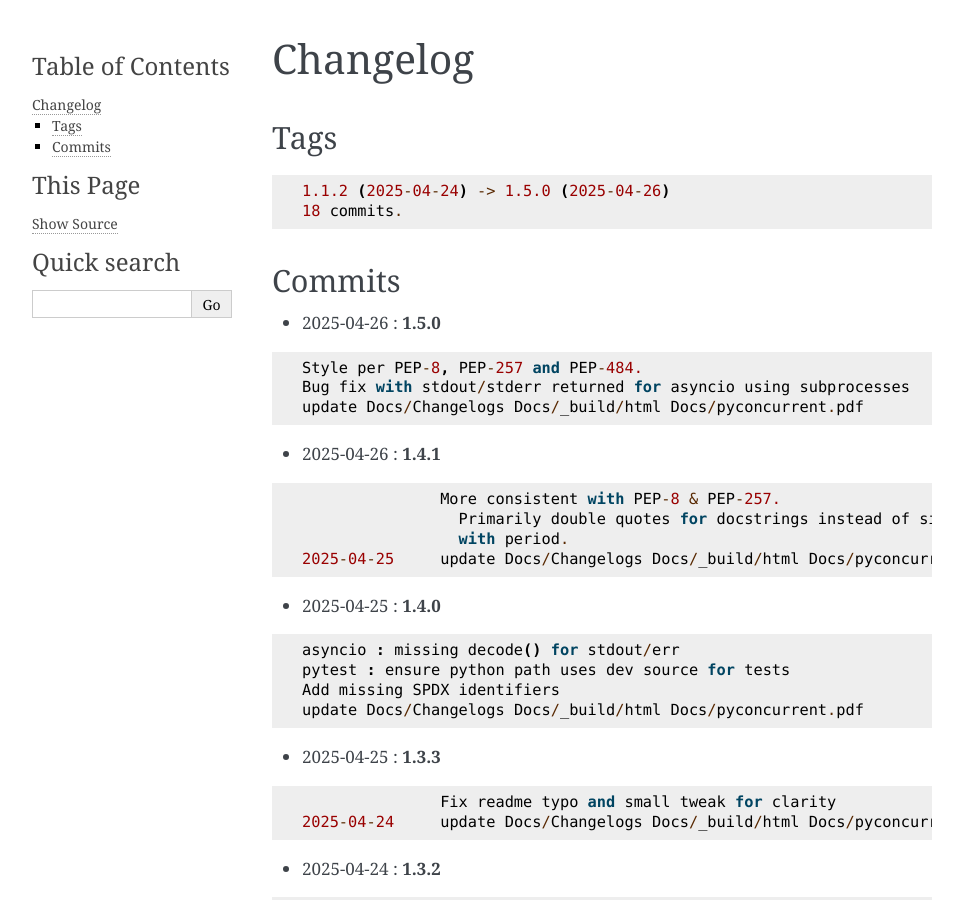
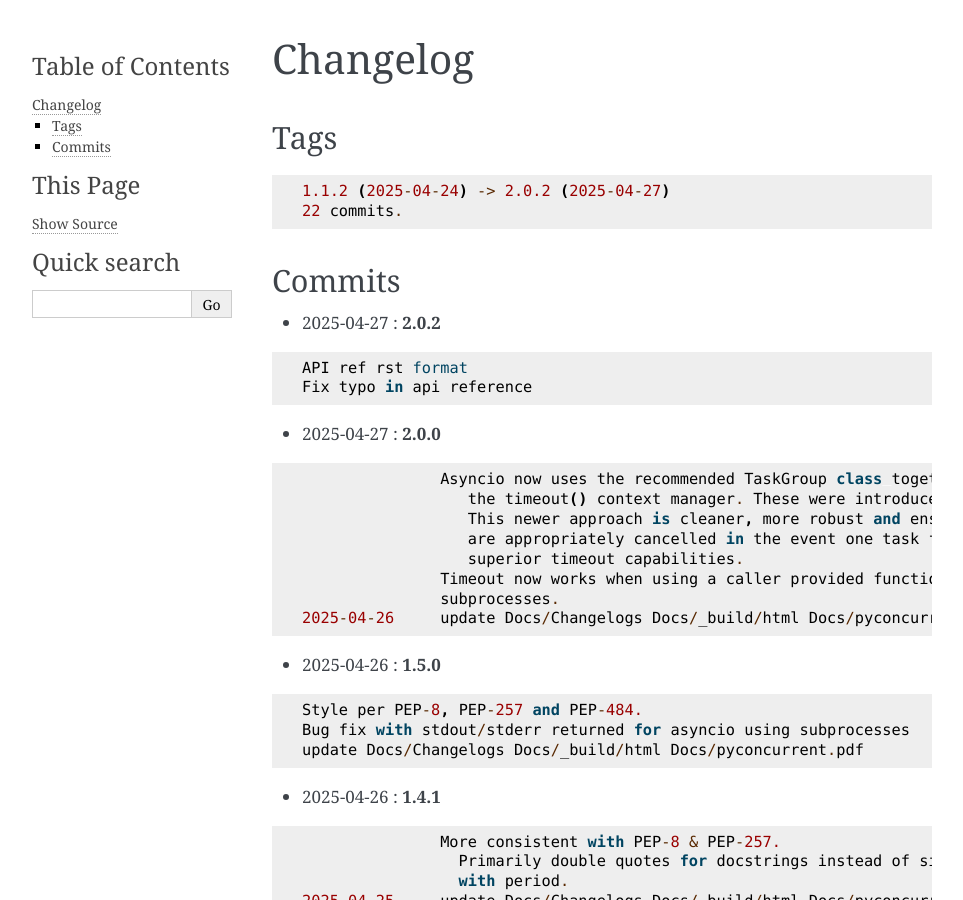
Before and after one commit to gene-git/pyconcurrent, a Sphinx documentation site: the page built from Docs/Changelog.rst, in a window 1280 px wide and 900 px high. Shown: the whole window, without its empty margins (148-1111 px from the left). Built offline with Sphinx 7.4.7, drawn with Linux system fonts in a browser that asks for light colours; pages that are not in the unit, such as notebooks, are missing from menus.

Commit message:
update Docs/Changelogs Docs/_build/html Docs/pyconcurrent.pdf

```diff
--- a/Docs/Changelog.rst
+++ b/Docs/Changelog.rst
@@ -7,12 +7,32 @@ Tags
 
 ::
 
-	1.1.2 (2025-04-24) -> 1.5.0 (2025-04-26)
-	18 commits.
+	1.1.2 (2025-04-24) -> 2.0.2 (2025-04-27)
+	22 commits.
 
 Commits
 =======
 
+
+* 2025-04-27  : **2.0.2**
+
+::
+
+                API ref rst format
+                Fix typo in api reference
+
+* 2025-04-27  : **2.0.0**
+
+::
+
+                Asyncio now uses the recommended TaskGroup class together with
+                   the timeout() context manager. These were introduced in python 3.11.
+                   This newer approach is cleaner, more robust and ensures all tasks
+                   are appropriately cancelled in the event one task fails. It also offers
+                   superior timeout capabilities.
+                Timeout now works when using a caller provided function in addition to
+                subprocesses.
+ 2025-04-26     update Docs/Changelogs Docs/_build/html Docs/pyconcurrent.pdf
 
 * 2025-04-26  : **1.5.0**
 
```
Also changed, not shown: 5 other files.
